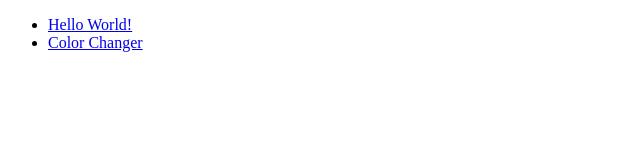
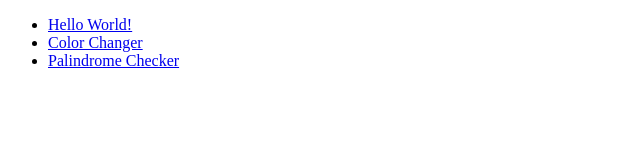
Before and after one commit to thepantsupanda/JSweekendproject, a plain HTML site: page index.html in a window 1280 px wide. Shown: the whole page, without its empty margins (0-640 px from the left). Drawn offline with Linux system fonts and the light colour scheme.

Commit message:
Add files via upload

```diff
--- a/index.html
+++ b/index.html
@@ -10,6 +10,9 @@
         <li>
             <a href="miniProjOne.html">Color Changer</a>
         </li>
+        <li>
+            <a href="miniProjTwo.html">Palindrome Checker</a>
+        </li>
     </ul>
 </body>
 </html>
```
